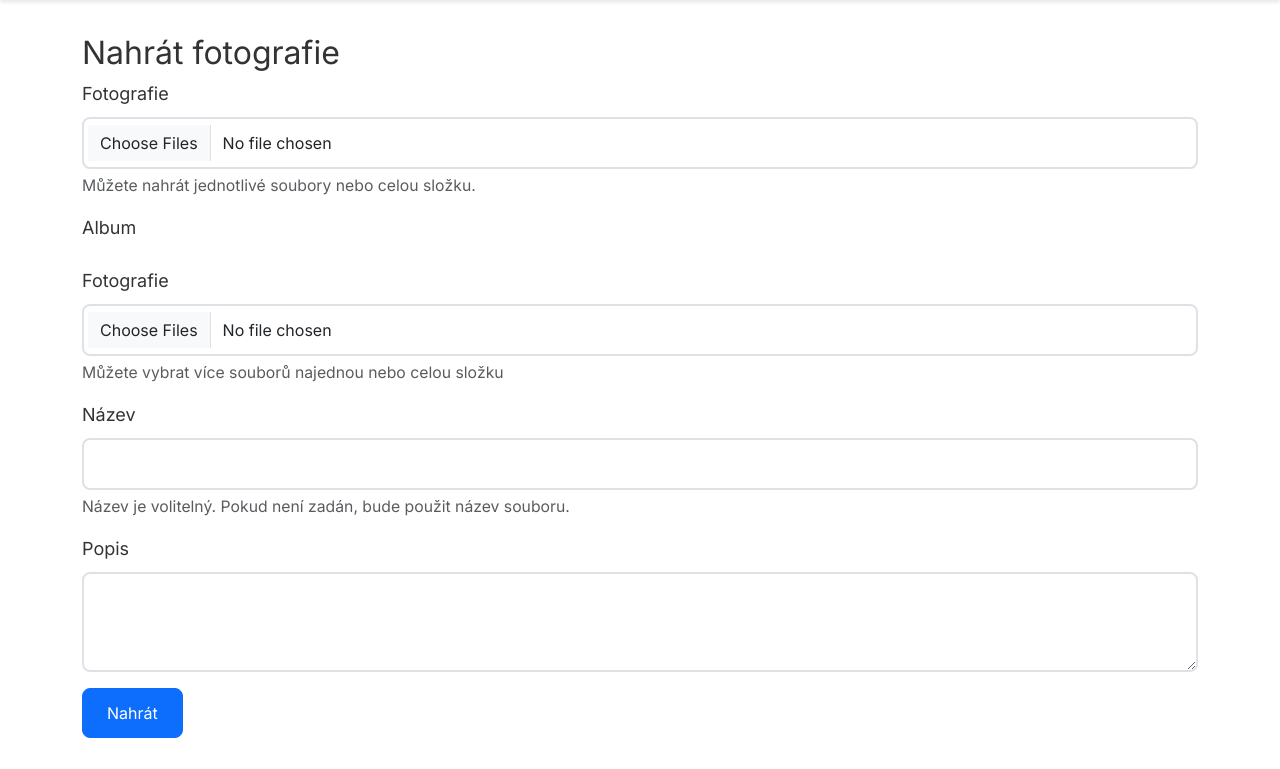
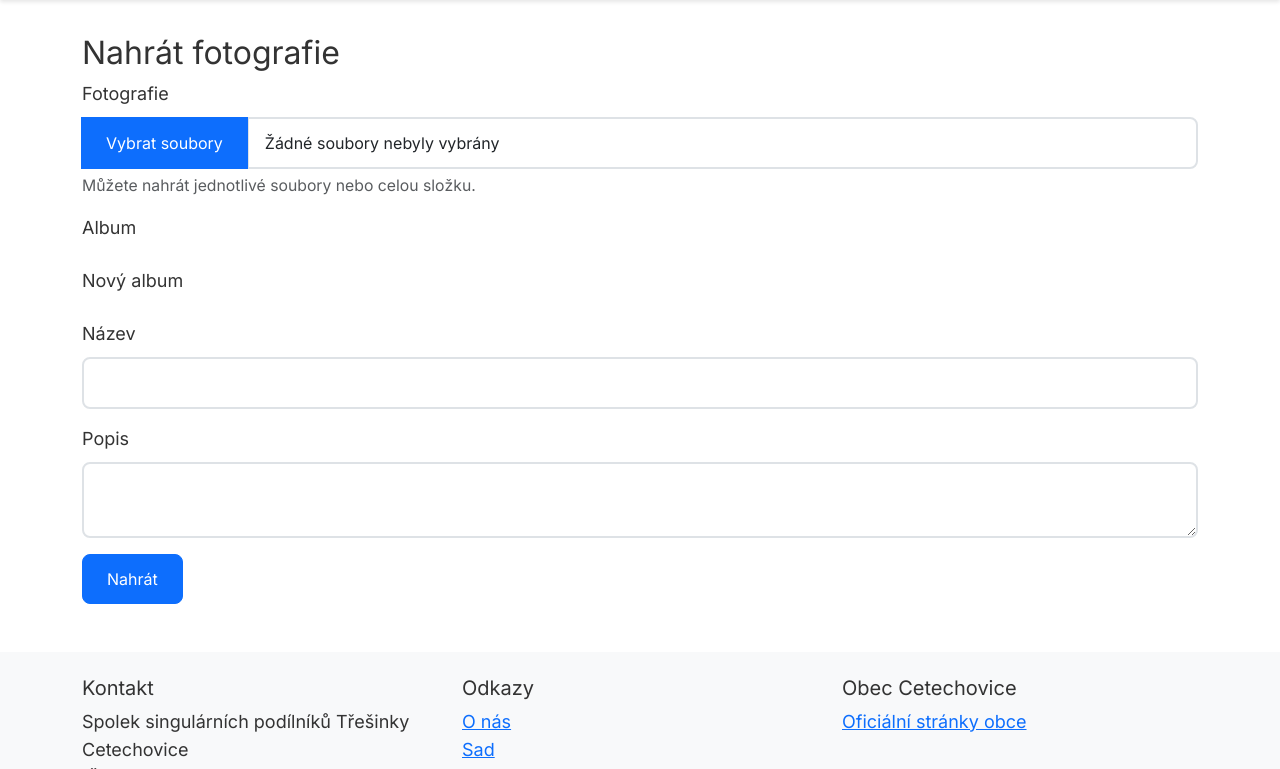
Before and after one commit to BelungaCZ/tresinky_web, a Flask app: template templates/upload.html in a window 1280 px wide. Shown: the part 66-835 px from the top of the page. Run offline with Flask 3, Linux system fonts and the light colour scheme; the template is opened without the code that fills it: values that come from a table or form of the project are taken from there, others are empty.

Commit message:
#23 Improve upload functionality: add custom file input UI, file validation, progress bar, WebSocket integration, and better directory handling

```diff
--- a/templates/upload.html
+++ b/templates/upload.html
@@ -9,8 +9,12 @@
         {{ form.hidden_tag() }}
         <div class="mb-3">
             <label for="image" class="form-label">Fotografie</label>
-            <input type="file" class="form-control" id="image" name="image" multiple webkitdirectory directory>
-            <div class="form-text">Můžete nahrát jednotlivé soubory nebo celou složku.</div>
+            <div class="input-group">
+                <input type="file" class="form-control" id="image" name="image" multiple webkitdirectory directory style="display: none;">
+                <button type="button" class="btn btn-primary" id="fileInputButton">Vybrat soubory</button>
+                <span class="form-control" id="fileInputLabel">Žádné soubory nebyly vybrány</span>
+            </div>
+            <div class="form-text" id="fileCount">Můžete nahrát jednotlivé soubory nebo celou složku.</div>
             <div id="fileList" class="mt-2"></div>
         </div>
         <div class="mb-3">
@@ -18,25 +22,189 @@
             {{ form.album(class="form-select") }}
         </div>
         <div class="mb-3">
-                    {{ form.image.label(class="form-label") }}
-                    {{ form.image(class="form-control", multiple="multiple") }}
-                    <div class="form-text">Můžete vybrat více souborů najednou nebo celou složku</div>
+            <label for="new_album" class="form-label">Nový album</label>
+            {{ form.new_album(class="form-control") }}
         </div>
-
         <div class="mb-3">
-                    {{ form.title.label(class="form-label") }}
+            <label for="title" class="form-label">Název</label>
             {{ form.title(class="form-control") }}
-                    <div class="form-text">Název je volitelný. Pokud není zadán, bude použit název souboru.</div>
         </div>
-
         <div class="mb-3">
-                    {{ form.description.label(class="form-label") }}
-                    {{ form.description(class="form-control", rows="3") }}
+            <label for="description" class="form-label">Popis</label>
+            {{ form.description(class="form-control") }}
         </div>
-
+        <div class="progress mb-3 d-none" id="uploadProgress">
+            <div class="progress-bar" role="progressbar" style="width: 0%"></div>
+        </div>
         {{ form.submit(class="btn btn-primary") }}
     </form>
 </div>
-    </div>
-</div>
+
+<script>
+document.addEventListener('DOMContentLoaded', function() {
+    const form = document.getElementById('uploadForm');
+    const progressBar = document.getElementById('uploadProgress');
+    const progressBarInner = progressBar.querySelector('.progress-bar');
+    const albumSelect = document.getElementById('album');
+    const newAlbumInput = document.getElementById('new_album');
+    const titleInput = document.getElementById('title');
+    const fileList = document.getElementById('fileList');
+
+    // Supported file types
+    const supportedTypes = [
+        'image/jpeg',
+        'image/jpg',
+        'image/png',
+        'image/webp',
+        'image/heic',
+        'video/mp4'
+    ];
+
+    // Function to check if file is supported
+    function isFileSupported(file) {
+        // Check if it's a hidden file (starts with .)
+        if (file.name.startsWith('.')) {
+            return false;
+        }
+
+        // Check if it's a supported type
+        if (supportedTypes.includes(file.type)) {
+            return true;
+        }
+
+        // Check file extension for HEIC files (browsers might not recognize the type)
+        const ext = file.name.toLowerCase().split('.').pop();
+        if (ext === 'heic') {
+            return true;
+        }
+
+        return false;
+    }
+
+    // Auto-fill album name and title based on selected directory
+    document.getElementById('fileInputButton').addEventListener('click', function() {
+        document.getElementById('image').click();
+    });
+
+    document.getElementById('image').addEventListener('change', function(e) {
+        const files = e.target.files;
+
+        // Clear previous file list
+        fileList.innerHTML = '';
+
+        // Count supported files
+        let supportedCount = 0;
+        let directoryName = '';
+
+        if (files.length > 0) {
+            // Get the directory name from the first file
+            const path = files[0].webkitRelativePath;
+            directoryName = path.split('/')[0];
+        }
+
+        for (let i = 0; i < files.length; i++) {
+            const file = files[i];
+            if (isFileSupported(file)) {
+                supportedCount++;
+            }
+        }
+
+        // Update the file input label
+        const fileInputLabel = document.getElementById('fileInputLabel');
+        if (supportedCount > 0) {
+            fileInputLabel.textContent = `${directoryName} (${supportedCount} ${supportedCount === 1 ? 'soubor' : 'soubory'})`;
+        } else {
+            fileInputLabel.textContent = 'Žádné soubory nebyly vybrány';
+        }
+
+        // Update the file count text
+        const fileCount = document.getElementById('fileCount');
+        if (supportedCount > 0) {
+            fileCount.textContent = `Vybráno ${supportedCount} ${supportedCount === 1 ? 'soubor' : 'soubory'} k nahrání`;
+        } else {
+            fileCount.textContent = 'Můžete nahrát jednotlivé soubory nebo celou složku.';
+        }
+
+        if (supportedCount === 0) {
+            fileList.innerHTML = '<div class="alert alert-warning">No supported files found in the selected directory.</div>';
+        }
+
+        if (files.length > 0) {
+            // If no album is selected, use directory name as new album
+            if (!albumSelect.value) {
+                newAlbumInput.value = directoryName;
+            }
+
+            // If no title is entered, use directory name as title
+            if (!titleInput.value) {
+                titleInput.value = directoryName;
+            }
+        }
+    });
+
+    form.addEventListener('submit', function(e) {
+        e.preventDefault();
+
+        const formData = new FormData(form);
+        const files = document.getElementById('image').files;
+
+        // Clear any existing files in formData
+        formData.delete('image');
+
+        // Add only supported files to formData
+        let fileCount = 0;
+        for (let i = 0; i < files.length; i++) {
+            const file = files[i];
+            if (isFileSupported(file)) {
+                formData.append('image', file);
+                fileCount++;
+            }
+        }
+
+        // If no valid files were found, show error
+        if (fileCount === 0) {
+            alert('Nebyly nalezeny žádné podporované soubory k nahrání.');
+            return;
+        }
+
+        // Show progress bar
+        progressBar.classList.remove('d-none');
+        progressBarInner.style.width = '0%';
+
+        // Create WebSocket connection for progress updates
+        const wsProtocol = window.location.protocol === 'https:' ? 'wss:' : 'ws:';
+        const ws = new WebSocket(`${wsProtocol}//${window.location.host}/ws/upload`);
+
+        ws.onmessage = function(event) {
+            const data = JSON.parse(event.data);
+            if (data.type === 'progress') {
+                progressBarInner.style.width = `${data.progress}%`;
+                progressBarInner.textContent = `${data.progress}%`;
+            }
+        };
+
+        ws.onclose = function() {
+            progressBar.classList.add('d-none');
+        };
+
+        fetch('/admin/upload', {
+            method: 'POST',
+            body: formData
+        })
+        .then(response => response.json())
+        .then(data => {
+            if (data.success) {
+                window.location.href = '/admin/gallery';
+            } else {
+                alert('Chyba při nahrávání: ' + data.error);
+                progressBar.classList.add('d-none');
+            }
+        })
+        .catch(error => {
+            alert('Chyba při nahrávání: ' + error);
+            progressBar.classList.add('d-none');
+        });
+    });
+});
+</script>
 {% endblock %}
```
Lines whose indentation alone changed are shown as unchanged.
